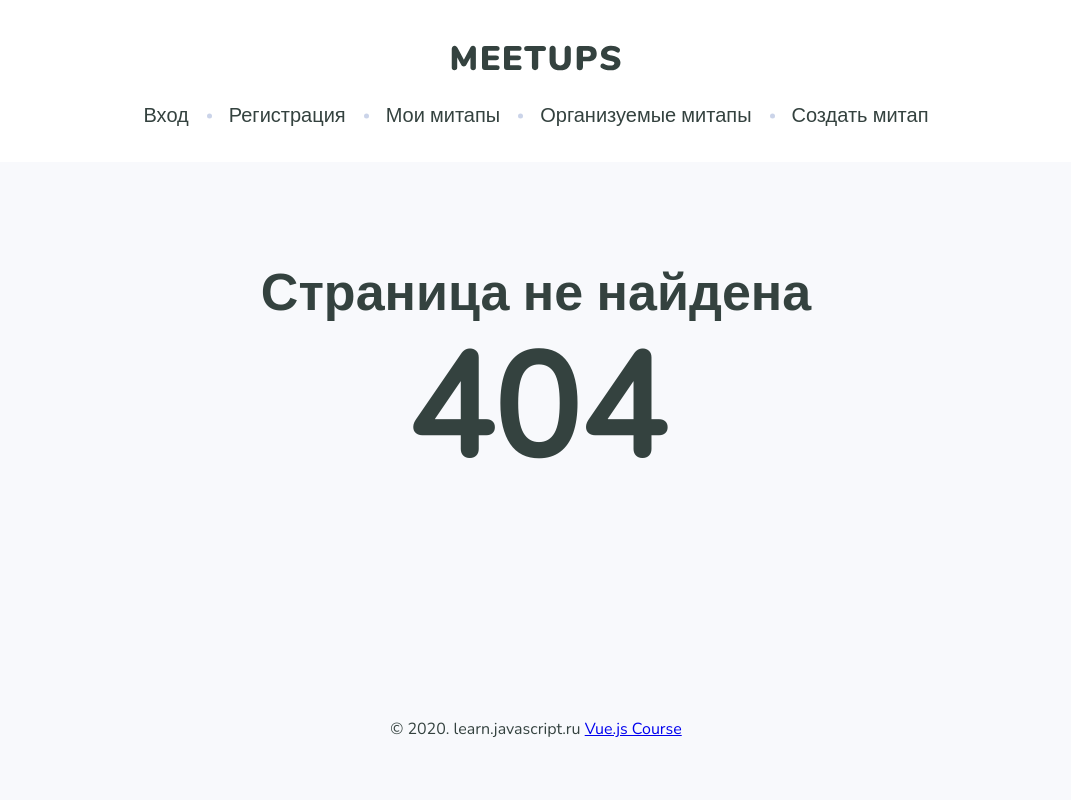
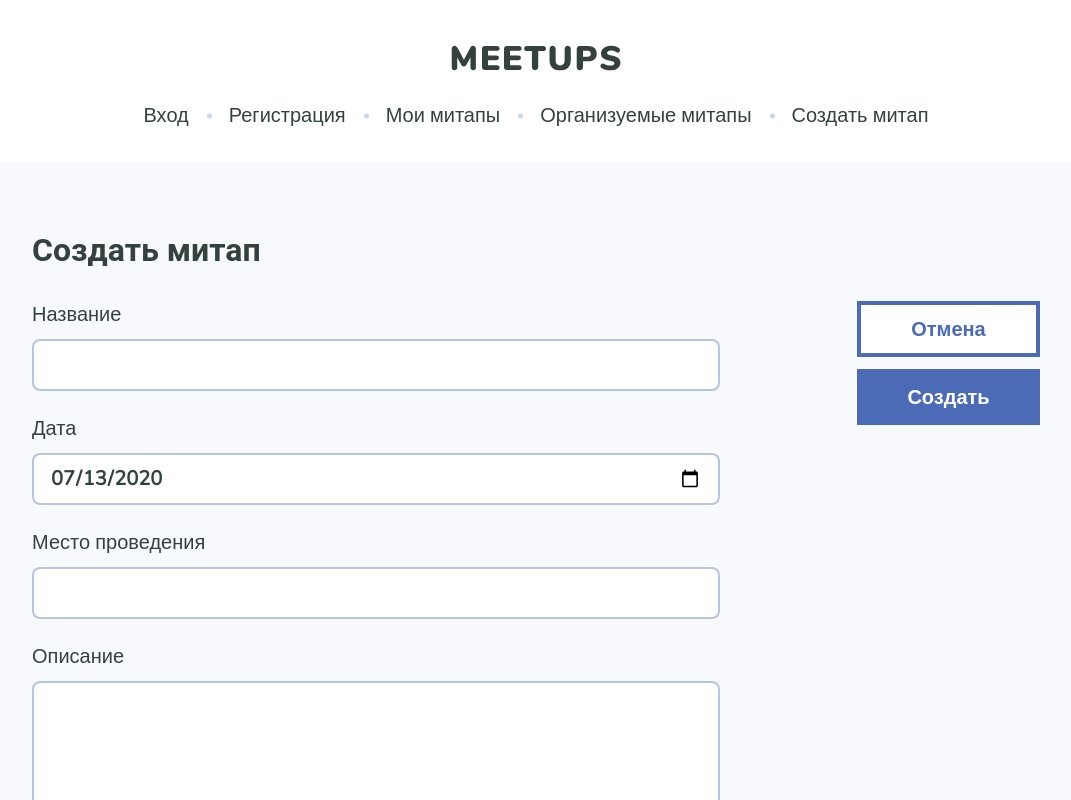
Before and after one commit to aSosunoff/Meetup, a Vue app: page /meetups/create in a window 1280 px wide. Before the commit this address had no page. Shown: the top 800 px of the page, without its empty margins (104-1175 px from the left). Built offline with nearby package versions, Linux system fonts and the light colour scheme.

Commit message:
fix кщгеук

```diff
--- a/prettier.config.js
+++ b/prettier.config.js
@@ -4,5 +4,4 @@ module.exports = {
 	semi: true,
 	singleQuote: true,
 	arrowParens: 'avoid'
-	// proseWrap: 'always',
 };
--- a/src/router/index.js
+++ b/src/router/index.js
@@ -44,10 +44,23 @@ const routes = [
 		component: () => import('@/views/PageWithQuery.vue')
 	},
 	{
-		path: '/create',
+		path: '/meetups/create',
 		name: 'create',
 		component: () => import('@/views/FormPage.vue'),
-		props: { submitText: 'Создать', meetup: { date: new Date(), agenda: [] } }
+		props: {
+			title: 'Создать митап',
+			submitText: 'Создать',
+			meetup: { date: new Date(), agenda: [] }
+		}
+	},
+	{
+		path: '/meetups/:meetupId(\\d+)/edit',
+		name: 'edit',
+		component: () => import('@/views/FormPage.vue'),
+		props: {
+			title: 'Редактирование митапа',
+			submitText: 'Редактировать'
+		}
 	},
 	{
 		path: '/meetups/:meetupId(\\d+)',
@@ -63,13 +76,13 @@ const routes = [
 				path: 'description',
 				name: 'meetup-description',
 				props: true,
-				component: () => import('@/views/MeetupDescriptionPage')
+				component: () => import('@/views/MeetupDescriptionPage.vue')
 			},
 			{
 				path: 'agenda',
 				name: 'meetup-agenda',
 				props: true,
-				component: () => import('@/views/MeetupAgendaPage')
+				component: () => import('@/views/MeetupAgendaPage.vue')
 			}
 		]
 	},
--- a/src/views/FormPage.vue
+++ b/src/views/FormPage.vue
@@ -1,5 +1,5 @@
 <template>
-	<FormLayout title="Создать митап">
+	<FormLayout :title="title">
 		<form class="form meetup-form" @submit.prevent="submit">
 			<div class="meetup-form__content">
 				<fieldset class="form-section">
@@ -111,6 +111,10 @@ export default {
 	},
 
 	props: {
+		title: {
+			required: true,
+			type: String
+		},
 		meetup: {
 			required: true,
 			type: Object
--- a/src/views/MeetupPage.vue
+++ b/src/views/MeetupPage.vue
@@ -12,8 +12,9 @@
 				<div class="meetup__aside">
 					<MeetupInfo :meetup="meetup" />
 					<div class="meetup__aside-buttons">
-						<!-- <router-link :to="{ name: 'main' }">Главная</router-link> -->
-						<PrimaryButton tag="a">Редактировать</PrimaryButton>
+						<PrimaryButton :to="{ name: 'edit', props: meetup }" tag="router-link">
+							Редактировать
+						</PrimaryButton>
 						<SecondaryButton>Отменить участие</SecondaryButton>
 						<DangerButton>Удалить</DangerButton>
 					</div>
@@ -67,11 +68,10 @@ export default {
 
 	methods: {
 		setMeetup(meetup) {
-			this.meetup = meetup;
-		},
-
-		go(target) {
-			this.$router.push({ name: target });
+			this.meetup = {
+				...meetup,
+				date: new Date(meetup.date)
+			};
 		}
 	},
 
```
